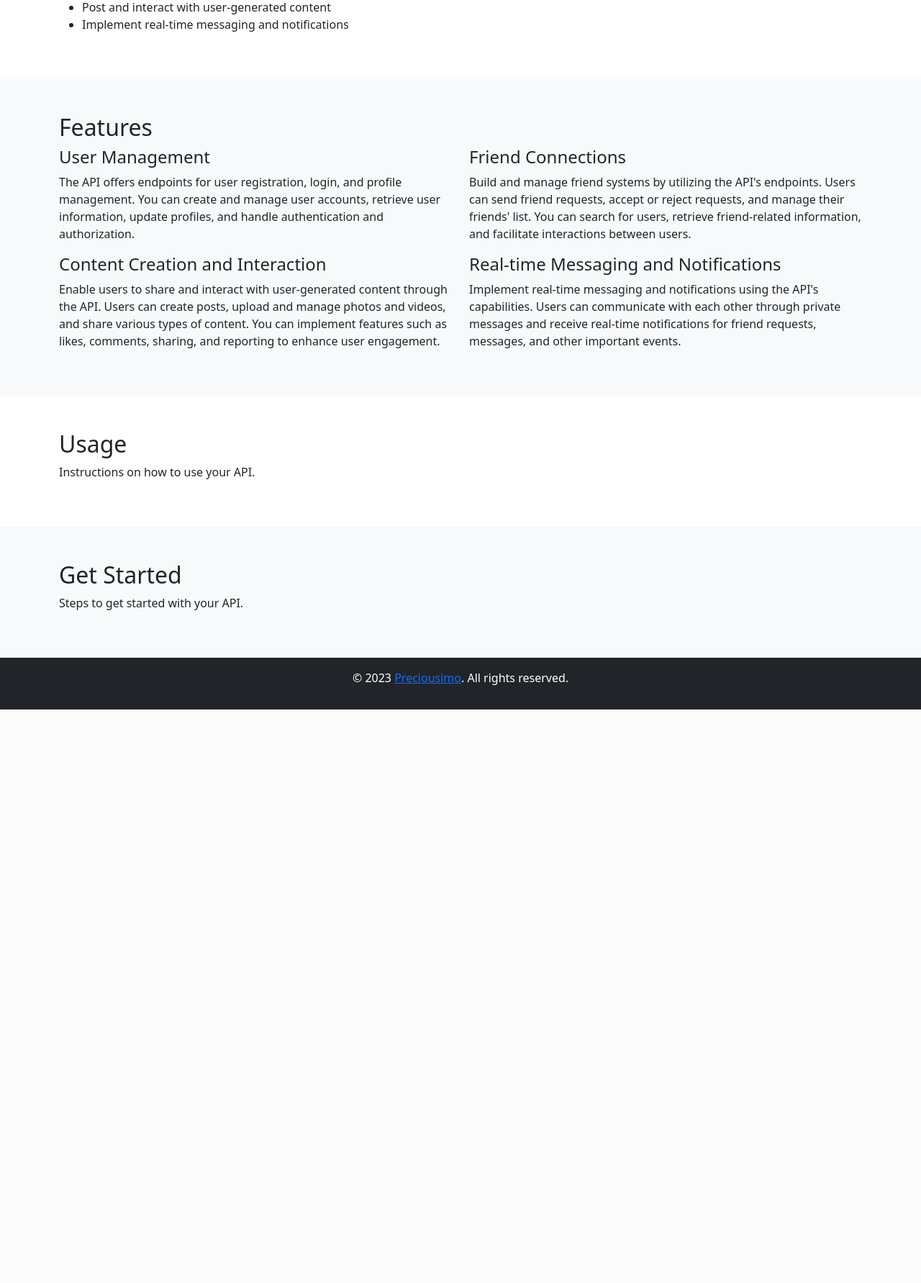
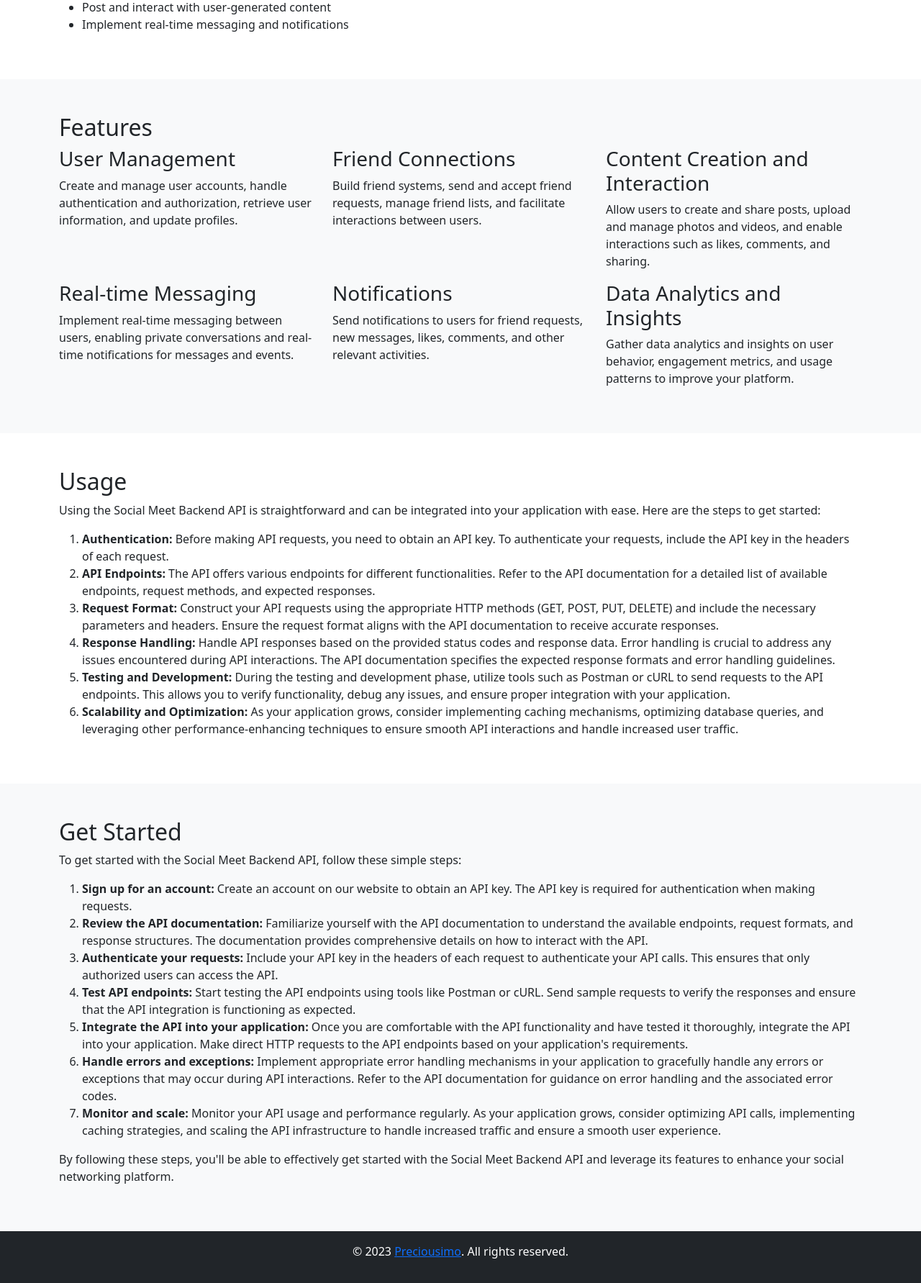
Before and after one commit to preciousimo/social_meet_backend, a Django app: page / in a window 1280 px wide. Shown: the part 490-2273 px from the top of the page at 72% size. Before the commit the page ends 1476 px from the top, so only its background shows below. Run offline with Django 4.2, Linux system fonts and the light colour scheme.

Commit message:
👷 Landing page 🏗️ under construction 🚧

```diff
--- a/landing/templates/landing/landing.html
+++ b/landing/templates/landing/landing.html
@@ -35,21 +35,31 @@
     <div class="container">
       <h2>Features</h2>
       <div class="row">
-        <div class="col-md-6">
-            <h4>User Management</h4>
-            <p>The API offers endpoints for user registration, login, and profile management. You can create and manage user accounts, retrieve user information, update profiles, and handle authentication and authorization.</p>
+        <div class="col-md-4">
+          <h3>User Management</h3>
+          <p>Create and manage user accounts, handle authentication and authorization, retrieve user information, and update profiles.</p>
         </div>
-        <div class="col-md-6">
-            <h4>Friend Connections</h4>
-            <p>Build and manage friend systems by utilizing the API's endpoints. Users can send friend requests, accept or reject requests, and manage their friends' list. You can search for users, retrieve friend-related information, and facilitate interactions between users.</p>
+        <div class="col-md-4">
+          <h3>Friend Connections</h3>
+          <p>Build friend systems, send and accept friend requests, manage friend lists, and facilitate interactions between users.</p>
         </div>
-        <div class="col-md-6">
-            <h4>Content Creation and Interaction</h4>
-            <p>Enable users to share and interact with user-generated content through the API. Users can create posts, upload and manage photos and videos, and share various types of content. You can implement features such as likes, comments, sharing, and reporting to enhance user engagement.</p>
+        <div class="col-md-4">
+          <h3>Content Creation and Interaction</h3>
+          <p>Allow users to create and share posts, upload and manage photos and videos, and enable interactions such as likes, comments, and sharing.</p>
         </div>
-        <div class="col-md-6">
-            <h4>Real-time Messaging and Notifications</h4>
-            <p>Implement real-time messaging and notifications using the API's capabilities. Users can communicate with each other through private messages and receive real-time notifications for friend requests, messages, and other important events.</p>
+      </div>
+      <div class="row">
+        <div class="col-md-4">
+          <h3>Real-time Messaging</h3>
+          <p>Implement real-time messaging between users, enabling private conversations and real-time notifications for messages and events.</p>
+        </div>
+        <div class="col-md-4">
+          <h3>Notifications</h3>
+          <p>Send notifications to users for friend requests, new messages, likes, comments, and other relevant activities.</p>
+        </div>
+        <div class="col-md-4">
+          <h3>Data Analytics and Insights</h3>
+          <p>Gather data analytics and insights on user behavior, engagement metrics, and usage patterns to improve your platform.</p>
         </div>
       </div>
     </div>
@@ -58,14 +68,47 @@
   <section class="py-5">
     <div class="container">
       <h2>Usage</h2>
-      <p>Instructions on how to use your API.</p>
+      <p>Using the Social Meet Backend API is straightforward and can be integrated into your application with ease. Here are the steps to get started:</p>
+
+      <ol>
+        <li><strong>Authentication:</strong> Before making API requests, you need to obtain an API key. To authenticate your requests, include the API key in the headers of each request.</li>
+
+        <li><strong>API Endpoints:</strong> The API offers various endpoints for different functionalities. Refer to the API documentation for a detailed list of available endpoints, request methods, and expected responses.</li>
+
+        <li><strong>Request Format:</strong> Construct your API requests using the appropriate HTTP methods (GET, POST, PUT, DELETE) and include the necessary parameters and headers. Ensure the request format aligns with the API documentation to receive accurate responses.</li>
+
+        <li><strong>Response Handling:</strong> Handle API responses based on the provided status codes and response data. Error handling is crucial to address any issues encountered during API interactions. The API documentation specifies the expected response formats and error handling guidelines.</li>
+
+        <li><strong>Testing and Development:</strong> During the testing and development phase, utilize tools such as Postman or cURL to send requests to the API endpoints. This allows you to verify functionality, debug any issues, and ensure proper integration with your application.</li>
+
+        <li><strong>Scalability and Optimization:</strong> As your application grows, consider implementing caching mechanisms, optimizing database queries, and leveraging other performance-enhancing techniques to ensure smooth API interactions and handle increased user traffic.</li>
+      </ol>
+
     </div>
   </section>
 
   <section class="bg-light py-5">
     <div class="container">
       <h2>Get Started</h2>
-      <p>Steps to get started with your API.</p>
+      <p>To get started with the Social Meet Backend API, follow these simple steps:</p>
+
+      <ol>
+        <li><strong>Sign up for an account:</strong> Create an account on our website to obtain an API key. The API key is required for authentication when making requests.</li>
+
+        <li><strong>Review the API documentation:</strong> Familiarize yourself with the API documentation to understand the available endpoints, request formats, and response structures. The documentation provides comprehensive details on how to interact with the API.</li>
+
+        <li><strong>Authenticate your requests:</strong> Include your API key in the headers of each request to authenticate your API calls. This ensures that only authorized users can access the API.</li>
+
+        <li><strong>Test API endpoints:</strong> Start testing the API endpoints using tools like Postman or cURL. Send sample requests to verify the responses and ensure that the API integration is functioning as expected.</li>
+
+        <li><strong>Integrate the API into your application:</strong> Once you are comfortable with the API functionality and have tested it thoroughly, integrate the API into your application. Make direct HTTP requests to the API endpoints based on your application's requirements.</li>
+
+        <li><strong>Handle errors and exceptions:</strong> Implement appropriate error handling mechanisms in your application to gracefully handle any errors or exceptions that may occur during API interactions. Refer to the API documentation for guidance on error handling and the associated error codes.</li>
+
+        <li><strong>Monitor and scale:</strong> Monitor your API usage and performance regularly. As your application grows, consider optimizing API calls, implementing caching strategies, and scaling the API infrastructure to handle increased traffic and ensure a smooth user experience.</li>
+      </ol>
+
+      <p>By following these steps, you'll be able to effectively get started with the Social Meet Backend API and leverage its features to enhance your social networking platform.</p>
     </div>
   </section>
 
```
